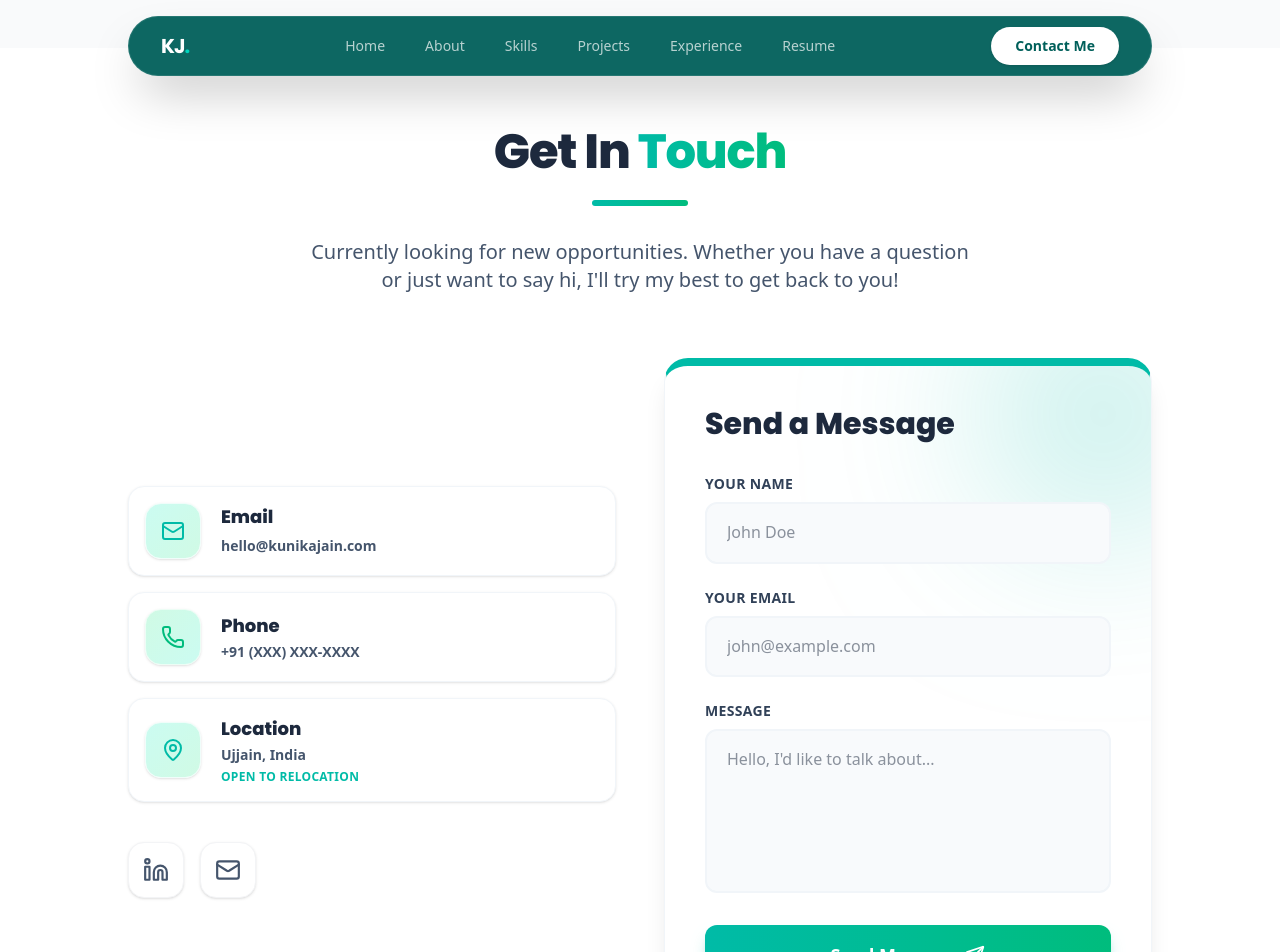
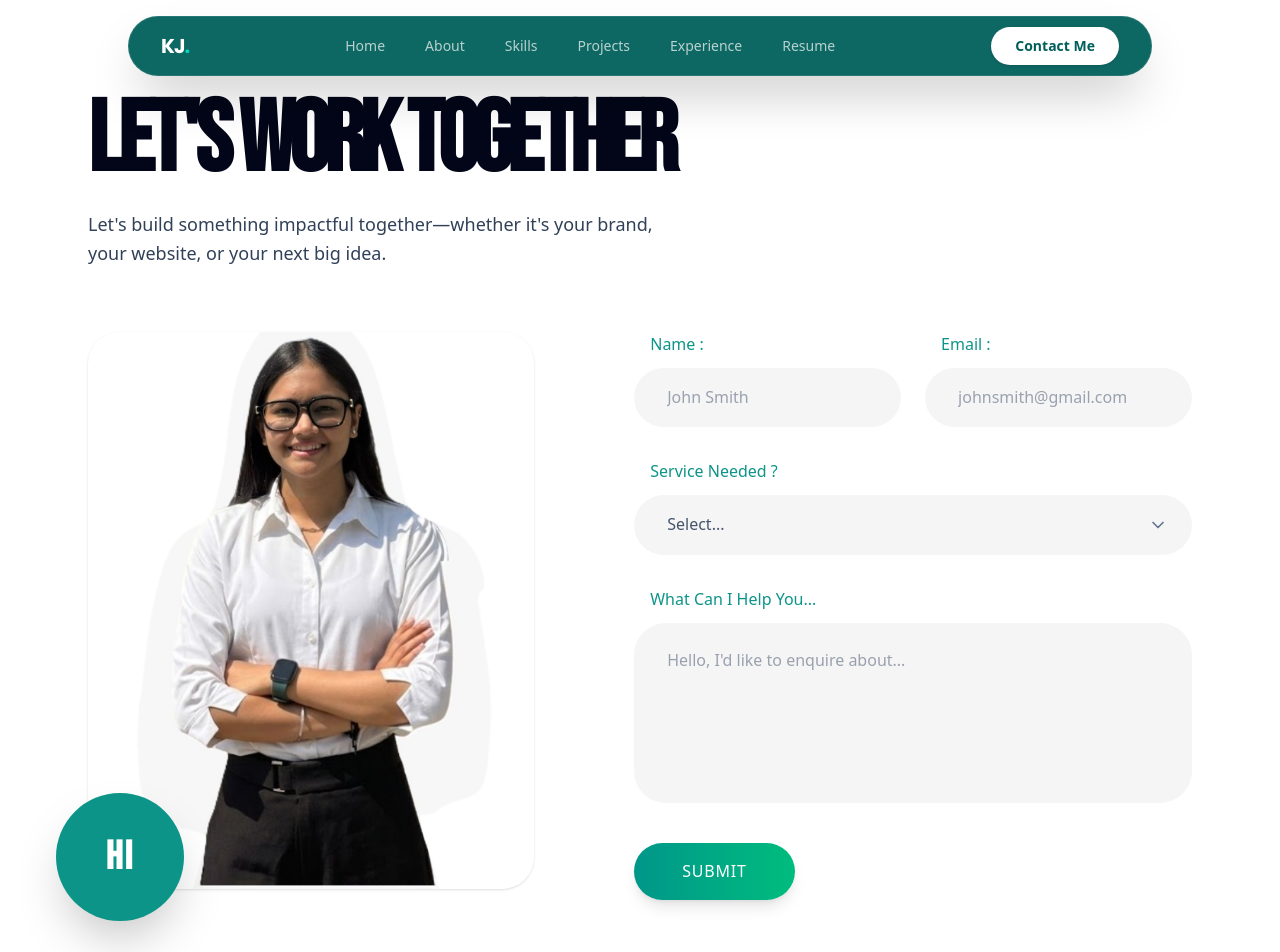
Before and after one commit to kun-ika/porfoliogreen, a Next.js app: page /contact in a window 1280 px wide. Shown: the top 952 px of the page. Built offline with nearby package versions, Linux system fonts and the light colour scheme.

Commit message:
Dedicated contact page with premium layout and refined walkthrough

```diff
--- a/src/app/contact/page.js
+++ b/src/app/contact/page.js
@@ -3,7 +3,7 @@ import Contact from '@/components/Contact';
 
 export default function ContactPage() {
   return (
-    <main className="pt-12 pb-12 w-full flex-grow">
+    <main className="w-full flex-grow">
       <Contact />
     </main>
   );
--- a/src/components/Contact.jsx
+++ b/src/components/Contact.jsx
@@ -1,204 +1,164 @@
 "use client";
 
-import React, { useState } from 'react';
-import { Mail, Phone, MapPin, Linkedin, Send } from 'lucide-react';
-import { motion } from 'framer-motion';
+import React, { useState, useEffect } from 'react';
+import Image from 'next/image';
+import { motion, AnimatePresence } from 'framer-motion';
+import { ChevronDown } from 'lucide-react';
 
 const Contact = () => {
-    const [formData, setFormData] = useState({
-        name: '',
-        email: '',
-        message: ''
-    });
+    const [showGreeting, setShowGreeting] = useState(false);
 
-    const handleChange = (e) => {
-        setFormData({ ...formData, [e.target.name]: e.target.value });
-    };
+    useEffect(() => {
+        const interval = setInterval(() => {
+            setShowGreeting(prev => !prev);
+        }, 3000); // 3s loop
+        return () => clearInterval(interval);
+    }, []);
 
-    const handleSubmit = (e) => {
-        e.preventDefault();
-        // Dummy submit
-        alert(`Thank you for your message, ${formData.name}! (This is a demo)`);
-        setFormData({ name: '', email: '', message: '' });
-    };
-
-    const containerVariants = {
-        hidden: { opacity: 0 },
-        visible: {
-            opacity: 1,
-            transition: { staggerChildren: 0.15, delayChildren: 0.2 }
-        }
-    };
-
-    const itemVariants = {
-        hidden: { opacity: 0, x: -30 },
-        visible: {
-            opacity: 1,
-            x: 0,
-            transition: { type: "spring", stiffness: 100, damping: 15 }
-        }
+    const slideUp = {
+        hidden: { opacity: 0, y: 50 },
+        visible: { opacity: 1, y: 0, transition: { duration: 0.8, ease: [0.16, 1, 0.3, 1] } }
     };
 
     return (
-        <section id="contact" className="section relative bg-white py-20 overflow-hidden">
-            <div className="container relative z-10">
+        <section id="contact" className="relative font-sans pt-24 pb-16 bg-white min-h-[80vh] flex items-center">
+            <div className="container max-w-[1200px] mx-auto px-6 md:px-12 w-full">
+                {/* 6. Let's Work Together PRO FORM */}
+                <div className="flex flex-col w-full gap-8 relative z-10">
                     <motion.div
-                    className="flex flex-col items-center mb-16 text-center"
-                    initial={{ opacity: 0, y: 20 }}
+                        initial={{ opacity: 0, y: 50 }}
                         whileInView={{ opacity: 1, y: 0 }}
-                    viewport={{ once: true, amount: 0.5 }}
+                        viewport={{ once: true, amount: 0.3 }}
+                        transition={{ duration: 0.8 }}
+                        className="flex flex-col items-start w-full mb-8"
                     >
-                    <h2 className="text-4xl md:text-5xl font-extrabold mb-6 text-slate-800 tracking-tight">
-                        Get In <span className="text-transparent bg-clip-text bg-gradient-to-r from-teal-500 to-emerald-500">Touch</span>
-                    </h2>
-                    <div className="w-24 h-1.5 bg-gradient-to-r from-teal-500 to-emerald-500 rounded-full"></div>
-                    <p className="mt-8 text-lg md:text-xl text-slate-600 max-w-2xl font-medium">
-                        Currently looking for new opportunities. Whether you have a question or just want to say hi, I'll try my best to get back to you!
+                        <h3 className="text-[60px] md:text-[80px] lg:text-[100px] leading-[0.9] font-[700] text-slate-950 mb-6 font-[family-name:var(--font-headline)] tracking-tighter">
+                            LET'S WORK TOGETHER
+                        </h3>
+                        <p className="text-base md:text-lg text-slate-700 leading-[1.6] max-w-xl">
+                            Let's build something impactful together—whether it's your brand, your website, or your next big idea.
                         </p>
                     </motion.div>
 
-                <div className="grid grid-cols-1 lg:grid-cols-2 gap-12 max-w-5xl mx-auto">
-                    {/* Contact Info */}
+                    <div className="grid grid-cols-1 lg:grid-cols-[0.8fr_1fr] gap-[60px] lg:gap-[100px] items-start w-full">
+                        {/* Left Image Side */}
                         <motion.div
-                        className="flex flex-col justify-center space-y-4"
-                        variants={containerVariants}
-                        initial="hidden"
-                        whileInView="visible"
-                        viewport={{ once: true, amount: 0.2 }}
+                            initial={{ opacity: 0, x: -30 }}
+                            whileInView={{ opacity: 1, x: 0 }}
+                            viewport={{ once: true }}
+                            transition={{ duration: 0.8 }}
+                            className="relative w-full max-w-[450px] aspect-[4/5] mx-auto lg:mx-0"
                         >
-                        <motion.div variants={itemVariants} className="glass-card flex items-center gap-5 p-4 border border-slate-100 rounded-2xl hover:border-teal-200 transition-all duration-300 group bg-white shadow-sm hover:shadow-md cursor-pointer">
+                            <div className="absolute inset-0 rounded-[32px] overflow-hidden shadow-sm">
+                                <Image
+                                    src="/kunika-main.png"
+                                    alt="Let's work together"
+                                    fill
+                                    className="object-cover scale-[1.4]"
+                                    style={{
+                                        maskImage: 'url(/kunika-mask.png)',
+                                        WebkitMaskImage: 'url(/kunika-mask.png)',
+                                        maskMode: 'luminance',
+                                        WebkitMaskMode: 'luminance',
+                                        maskSize: 'cover',
+                                        WebkitMaskSize: 'cover',
+                                        objectPosition: 'top',
+                                        maskPosition: 'top',
+                                        WebkitMaskPosition: 'top'
+                                    }}
+                                />
+                            </div>
+                            {/* Blue Hand Bubble Overlay */}
+                            <div className="absolute -left-6 -bottom-6 md:-left-8 md:-bottom-8 w-24 h-24 md:w-32 md:h-32 bg-[#0d9488] rounded-full flex items-center justify-center shadow-2xl">
+                                <AnimatePresence mode="wait">
+                                    {!showGreeting ? (
                                         <motion.div
-                                className="w-14 h-14 bg-gradient-to-br from-teal-100 to-emerald-100 rounded-2xl flex items-center justify-center shrink-0 shadow-sm border border-teal-50"
-                                whileHover={{ scale: 1.1, rotate: 5 }}
-                                transition={{ type: "spring", stiffness: 300 }}
+                                            key="hand"
+                                            initial={{ opacity: 0, scale: 0.5 }}
+                                            animate={{ opacity: 1, scale: 1 }}
+                                            exit={{ opacity: 0, scale: 0.5 }}
+                                            transition={{ duration: 0.3 }}
+                                            className="flex items-center justify-center"
                                         >
-                                <Mail className="text-teal-500" size={24} />
+                                            <motion.div
+                                                animate={{ rotate: [0, 14, -8, 14, -4, 10, 0, 0] }}
+                                                transition={{ duration: 2.5, repeat: Infinity, ease: "easeInOut", times: [0, 0.1, 0.2, 0.3, 0.4, 0.5, 0.6, 1] }}
+                                                className="origin-bottom-right"
+                                                style={{ transformOrigin: "70% 70%" }}
+                                            >
+                                                <svg width="40" height="40" viewBox="0 0 24 24" fill="none" stroke="white" strokeWidth="2" strokeLinecap="round" strokeLinejoin="round" className="md:w-[50px] md:h-[50px]">
+                                                    <path d="M18 11V6a2 2 0 0 0-2-2v0a2 2 0 0 0-2 2v0" />
+                                                    <path d="M14 10V4a2 2 0 0 0-2-2v0a2 2 0 0 0-2 2v2" />
+                                                    <path d="M10 10.5V6a2 2 0 0 0-2-2v0a2 2 0 0 0-2 2v8" />
+                                                    <path d="M18 8a2 2 0 1 1 4 0v6a8 8 0 0 1-8 8h-2c-2.8 0-4.5-.86-5.99-2.34l-3.6-3.6a2 2 0 0 1 2.83-2.82L7 15" />
+                                                </svg>
                                             </motion.div>
-                            <div className="overflow-hidden">
-                                <h3 className="text-lg font-extrabold text-slate-800 mb-0.5">Email</h3>
-                                <a href="mailto:kunika.jain@example.com" className="text-slate-600 hover:text-teal-500 font-semibold transition-colors text-sm break-all">
-                                    hello@kunikajain.com
-                                </a>
+                                        </motion.div>
+                                    ) : (
+                                        <motion.div
+                                            key="text"
+                                            initial={{ opacity: 0, scale: 0.5, y: 10 }}
+                                            animate={{ opacity: 1, scale: 1, y: 0 }}
+                                            exit={{ opacity: 0, scale: 0.5, y: -10 }}
+                                            transition={{ duration: 0.3 }}
+                                            className="text-white font-[family-name:var(--font-headline)] tracking-wider text-2xl md:text-[40px] font-bold leading-none"
+                                        >
+                                            Hi
+                                        </motion.div>
+                                    )}
+                                </AnimatePresence>
                             </div>
                         </motion.div>
 
-                        <motion.div variants={itemVariants} className="glass-card flex items-center gap-5 p-4 border border-slate-100 rounded-2xl hover:border-emerald-200 transition-all duration-300 group bg-white shadow-sm hover:shadow-md cursor-pointer">
+                        {/* Right Contact Form Side */}
                         <motion.div
-                                className="w-14 h-14 bg-gradient-to-br from-emerald-100 to-teal-100 rounded-2xl flex items-center justify-center shrink-0 shadow-sm border border-emerald-50"
-                                whileHover={{ scale: 1.1, rotate: -5 }}
-                                transition={{ type: "spring", stiffness: 300 }}
+                            initial={{ opacity: 0, x: 30 }}
+                            whileInView={{ opacity: 1, x: 0 }}
+                            viewport={{ once: true }}
+                            transition={{ duration: 0.8, delay: 0.2 }}
+                            className="w-full flex flex-col"
                         >
-                                <Phone className="text-emerald-500" size={24} />
-                            </motion.div>
-                            <div>
-                                <h3 className="text-lg font-extrabold text-slate-800 mb-0.5">Phone</h3>
-                                <p className="text-slate-600 font-semibold text-sm">
-                                    +91 (XXX) XXX-XXXX
-                                </p>
+                            <form className="flex flex-col gap-6 w-full">
+                                <div className="flex flex-col md:flex-row gap-6 w-full">
+                                    <div className="flex flex-col w-full gap-3">
+                                        <label className="text-[#0d9488] text-sm md:text-base ml-4 font-medium">Name :</label>
+                                        <input type="text" placeholder="John Smith" className="w-full bg-[#F5F5F5] placeholder:text-gray-400 border border-transparent rounded-full px-6 md:px-8 py-4 outline-none focus:border-[#0d9488] transition-all text-slate-950" />
                                     </div>
-                        </motion.div>
-
-                        <motion.div variants={itemVariants} className="glass-card flex items-center gap-5 p-4 border border-slate-100 rounded-2xl hover:border-teal-200 transition-all duration-300 group bg-white shadow-sm hover:shadow-md cursor-pointer">
-                            <motion.div
-                                className="w-14 h-14 bg-gradient-to-br from-teal-100 to-emerald-100 rounded-2xl flex items-center justify-center shrink-0 shadow-sm border border-teal-50"
-                                whileHover={{ scale: 1.1, rotate: 5 }}
-                                transition={{ type: "spring", stiffness: 300 }}
-                            >
-                                <MapPin className="text-teal-500" size={24} />
-                            </motion.div>
-                            <div>
-                                <h3 className="text-lg font-extrabold text-slate-800 mb-0.5">Location</h3>
-                                <p className="text-slate-600 font-semibold text-sm">
-                                    Ujjain, India
-                                </p>
-                                <p className="text-xs font-bold text-teal-500 mt-1 uppercase tracking-wide">Open to relocation</p>
+                                    <div className="flex flex-col w-full gap-3">
+                                        <label className="text-[#0d9488] text-sm md:text-base ml-4 font-medium">Email :</label>
+                                        <input type="email" placeholder="johnsmith@gmail.com" className="w-full bg-[#F5F5F5] placeholder:text-gray-400 border border-transparent rounded-full px-6 md:px-8 py-4 outline-none focus:border-[#0d9488] transition-all text-slate-950" />
                                     </div>
-                        </motion.div>
-
-                        <motion.div variants={itemVariants} className="flex gap-4 mt-6 justify-center lg:justify-start">
-                            <motion.a
-                                whileHover={{ y: -5, scale: 1.1 }}
-                                whileTap={{ scale: 0.95 }}
-                                href="#"
-                                className="w-14 h-14 bg-white shadow-sm border border-gray-100 rounded-2xl flex items-center justify-center text-slate-600 hover:bg-gradient-to-br hover:from-teal-500 hover:to-emerald-500 hover:text-white transition-all duration-300 hover:shadow-lg"
-                            >
-                                <Linkedin size={26} />
-                            </motion.a>
-                            <motion.a
-                                whileHover={{ y: -5, scale: 1.1 }}
-                                whileTap={{ scale: 0.95 }}
-                                href="#"
-                                className="w-14 h-14 bg-white shadow-sm border border-gray-100 rounded-2xl flex items-center justify-center text-slate-600 hover:bg-gradient-to-br hover:from-emerald-500 hover:to-teal-500 hover:text-white transition-all duration-300 hover:shadow-lg"
-                            >
-                                <Mail size={26} />
-                            </motion.a>
-                        </motion.div>
-                    </motion.div>
-
-                    {/* Contact Form */}
-                    <motion.div
-                        className="glass-card p-8 lg:p-10 border border-slate-100 border-t-8 border-t-teal-500 rounded-3xl bg-white shadow-xl relative overflow-hidden"
-                        initial={{ opacity: 0, x: 50 }}
-                        whileInView={{ opacity: 1, x: 0 }}
-                        viewport={{ once: true, amount: 0.2 }}
-                        transition={{ type: "spring", stiffness: 60, damping: 20, delay: 0.3 }}
-                    >
-                        <div className="absolute -right-20 -top-20 w-64 h-64 bg-teal-500 rounded-full mix-blend-multiply filter blur-[80px] opacity-20 pointer-events-none"></div>
-
-                        <h3 className="text-2xl md:text-3xl font-extrabold text-slate-800 mb-8 relative z-10">Send a Message</h3>
-                        <form onSubmit={handleSubmit} className="space-y-6 relative z-10">
-                            <div>
-                                <label htmlFor="name" className="block text-sm font-bold text-slate-700 mb-2 uppercase tracking-wide">Your Name</label>
-                                <input
-                                    type="text"
-                                    id="name"
-                                    name="name"
-                                    value={formData.name}
-                                    onChange={handleChange}
-                                    required
-                                    className="w-full px-5 py-4 bg-slate-50 border-2 border-slate-100 rounded-xl focus:outline-none focus:border-teal-500 focus:bg-white transition-colors font-medium text-slate-800"
-                                    placeholder="John Doe"
-                                />
                                 </div>
 
-                            <div>
-                                <label htmlFor="email" className="block text-sm font-bold text-slate-700 mb-2 uppercase tracking-wide">Your Email</label>
-                                <input
-                                    type="email"
-                                    id="email"
-                                    name="email"
-                                    value={formData.email}
-                                    onChange={handleChange}
-                                    required
-                                    className="w-full px-5 py-4 bg-slate-50 border-2 border-slate-100 rounded-xl focus:outline-none focus:border-teal-500 focus:bg-white transition-colors font-medium text-slate-800"
-                                    placeholder="john@example.com"
-                                />
+                                <div className="flex flex-col gap-3 w-full mt-2">
+                                    <label className="text-[#0d9488] text-sm md:text-base ml-4 font-medium">Service Needed ?</label>
+                                    <div className="relative w-full">
+                                        <select defaultValue="" className="w-full appearance-none bg-[#F5F5F5] border border-transparent rounded-full px-6 md:px-8 py-4 outline-none focus:border-[#0d9488] transition-all text-slate-600 cursor-pointer">
+                                            <option value="" disabled>Select...</option>
+                                            <option value="uiux">UI / UX Design</option>
+                                            <option value="web">Web Design</option>
+                                            <option value="graphic">Graphic Design</option>
+                                            <option value="branding">Branding</option>
+                                        </select>
+                                        <div className="absolute top-1/2 right-6 -translate-y-1/2 pointer-events-none text-slate-500">
+                                            <ChevronDown size={20} />
+                                        </div>
+                                    </div>
                                 </div>
 
-                            <div>
-                                <label htmlFor="message" className="block text-sm font-bold text-slate-700 mb-2 uppercase tracking-wide">Message</label>
-                                <textarea
-                                    id="message"
-                                    name="message"
-                                    value={formData.message}
-                                    onChange={handleChange}
-                                    required
-                                    rows="5"
-                                    className="w-full px-5 py-4 bg-slate-50 border-2 border-slate-100 rounded-xl focus:outline-none focus:border-teal-500 focus:bg-white transition-colors font-medium text-slate-800 resize-none"
-                                    placeholder="Hello, I'd like to talk about..."
-                                ></textarea>
+                                <div className="flex flex-col gap-3 w-full mt-2">
+                                    <label className="text-[#0d9488] text-sm md:text-base ml-4 font-medium">What Can I Help You...</label>
+                                    <textarea placeholder="Hello, I'd like to enquire about..." className="w-full bg-[#F5F5F5] placeholder:text-gray-400 border border-transparent rounded-[32px] px-6 md:px-8 py-6 h-[180px] resize-none outline-none focus:border-[#0d9488] transition-all text-slate-950"></textarea>
                                 </div>
 
-                            <motion.button
-                                type="submit"
-                                whileHover={{ scale: 1.02 }}
-                                whileTap={{ scale: 0.98 }}
-                                className="w-full py-4 text-lg font-bold text-white bg-gradient-to-r from-teal-500 to-emerald-500 rounded-xl group flex items-center justify-center shadow-lg shadow-teal-500/30 hover:shadow-xl hover:shadow-teal-500/40 transition-all"
-                            >
-                                Send Message <Send size={20} className="ml-2 group-hover:translate-x-1 transition-transform" />
-                            </motion.button>
+                                <div className="mt-4">
+                                    <button type="submit" className="bg-gradient-to-r from-teal-600 to-emerald-500 text-white rounded-full px-10 py-3 md:px-12 md:py-4 uppercase tracking-[0.05em] font-medium hover:scale-105 transition-transform duration-400 w-auto inline-block shadow-lg">
+                                        SUBMIT
+                                    </button>
+                                </div>
                             </form>
                         </motion.div>
+                    </div>
                 </div>
             </div>
         </section>
```
Lines whose indentation alone changed are shown as unchanged.
